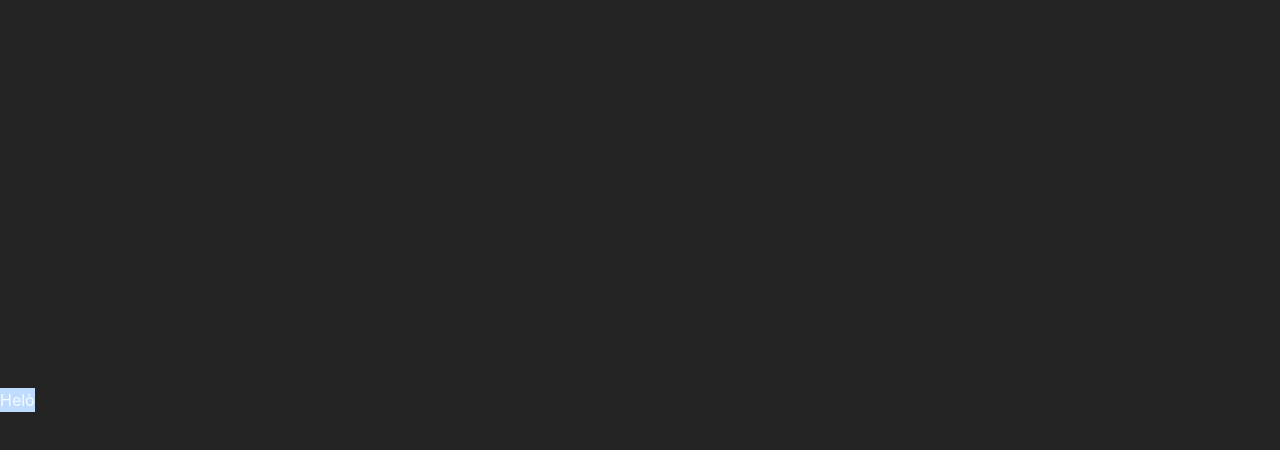
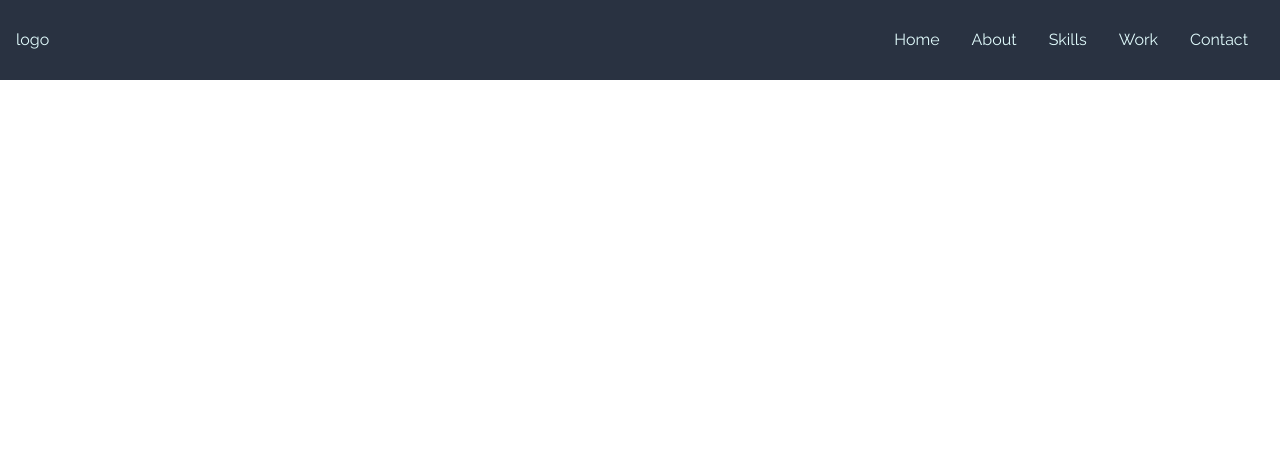
Before and after one commit to dluca22/react_portfolio, a React (Vite) app: page / in a window 1280 px wide. Shown: the top 450 px of the page. Built offline with nearby package versions, Linux system fonts and the light colour scheme.

Commit message:
styled navbar and menu for small screen

```diff
--- a/package.json
+++ b/package.json
@@ -10,7 +10,8 @@
   },
   "dependencies": {
     "react": "^18.2.0",
-    "react-dom": "^18.2.0"
+    "react-dom": "^18.2.0",
+    "react-icons": "^4.7.1"
   },
   "devDependencies": {
     "@types/react": "^18.0.27",
--- a/src/App.jsx
+++ b/src/App.jsx
@@ -1,14 +1,15 @@
 import { useState } from 'react'
 import reactLogo from './assets/react.svg'
 import './app.css'
+import Navbar from './components/Navbar'
 
 function App() {
   const [count, setCount] = useState(0)
 
   return (
-    <div className="bg-blue-200 ">
-      <h1>Helò</h1>
-    </div>
+   <div className='app'>
+    <Navbar />
+   </div>
   )
 }
 
--- /dev/null
+++ b/src/components/Navbar.jsx
@@ -0,0 +1,50 @@
+import React, { useState } from 'react';
+import { FaBars, FaTimes } from 'react-icons/fa'
+
+const Navbar = () => {
+
+    const [navMenu, setNavMenu] = useState(false)
+    const handleClick = () => setNavMenu(!navMenu)
+
+  return (
+    <nav className='navbar'>
+        <div>logo</div>
+
+        {/* menu full */}
+        <ul className='hidden md:flex'>
+            <li className='navbar-link'>
+                Home
+            </li>
+            <li className='navbar-link'>
+                About
+            </li>
+            <li className='navbar-link'>
+                Skills
+            </li>
+            <li className='navbar-link'>
+                Work
+            </li>
+            <li className='navbar-link'>
+                Contact
+            </li>
+        </ul>
+
+        {/* Hamburger */}
+        <div className=' md:hidden z-10' onClick={handleClick}>
+            {!navMenu ?  <FaBars /> : <FaTimes /> }
+        </div>
+
+        {/*  mobile menu */}
+
+        <ul className={!navMenu ? 'hidden' : 'absolute top-0 left-0 w-full h-screen bg-[#293241] flex flex-col justify-center items-center'}>
+            <li className='mobile-menu hover:first-letter:text-red-500'>Home</li>
+            <li className='mobile-menu hover:first-letter:text-blue-500'>About</li>
+            <li className='mobile-menu hover:first-letter:text-yellow-500'>Skills</li>
+            <li className='mobile-menu hover:first-letter:text-violet-500'>Work</li>
+            <li className='mobile-menu hover:first-letter:text-emerald-500'>Contact</li>
+        </ul>
+    </nav>
+  );
+};
+
+export default Navbar;
--- a/src/index.css
+++ b/src/index.css
@@ -1,26 +1,22 @@
+@import url('https://fonts.googleapis.com/css2?family=Raleway:ital,wght@0,400;0,500;0,600;0,700;0,800;0,900;1,300;1,400;1,800&display=swap');
+
 @tailwind base;
 @tailwind components;
 @tailwind utilities;
 
 
-:root {
-  font-family: Inter, system-ui, Avenir, Helvetica, Arial, sans-serif;
-
-  color-scheme: light dark;
-  color: rgba(255, 255, 255, 0.87);
-  background-color: #242424;
-
-  font-synthesis: none;
-  text-rendering: optimizeLegibility;
-  -webkit-font-smoothing: antialiased;
-  -moz-osx-font-smoothing: grayscale;
-  -webkit-text-size-adjust: 100%;
+@layer base {
+  body{
+    @apply font-[Raleway];
+  }
+  .navbar {
+    @apply fixed w-full h-[80px] flex justify-between items-center px-4 bg-[#293241]
+       dark:bg-black text-[#E0FBFC];
+  }
+  .navbar-link{
+    @apply px-4 cursor-pointer;
+  }
+  .mobile-menu{
+    @apply py-2 my-4 text-4xl cursor-pointer hover:first-letter:font-semibold transition-all;
+  }
 }
-
-body {
-  margin: 0;
-  display: flex;
-  place-items: center;
-  min-width: 320px;
-  min-height: 100vh;
-}
```
Also changed, not shown: 1 other file (tests, documents, lock files or other folders).
